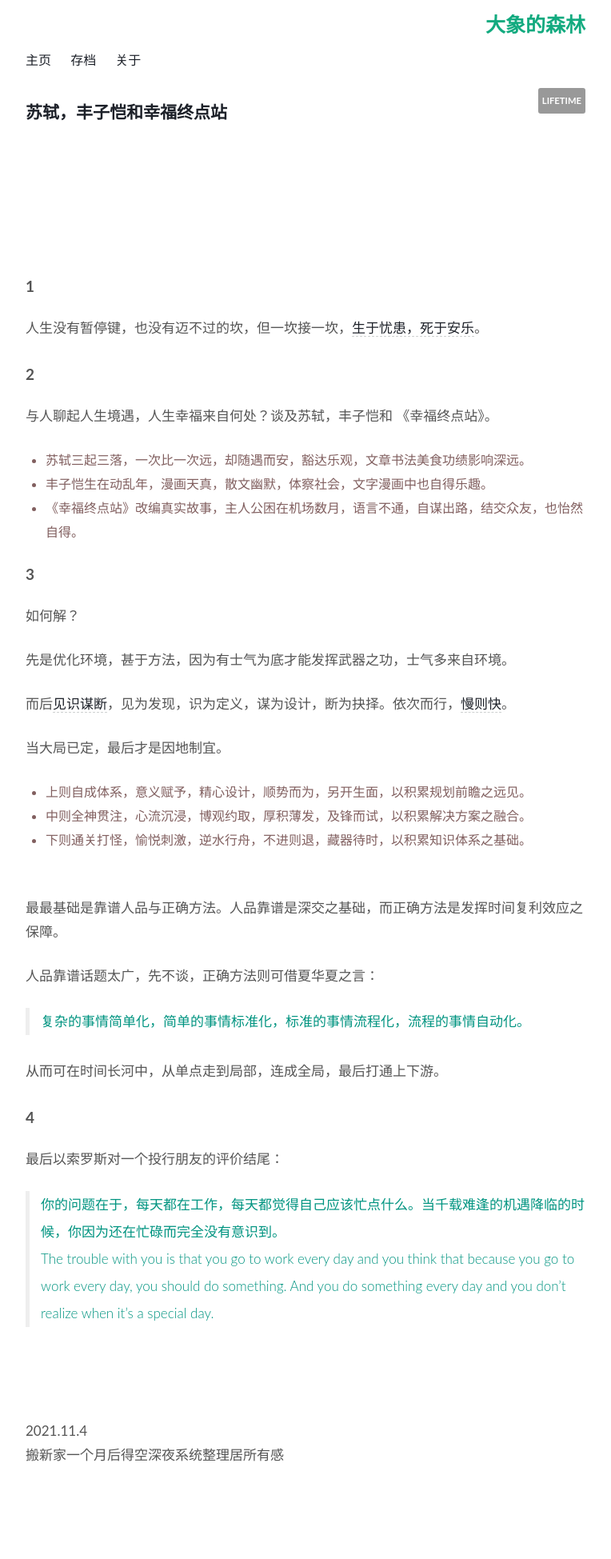
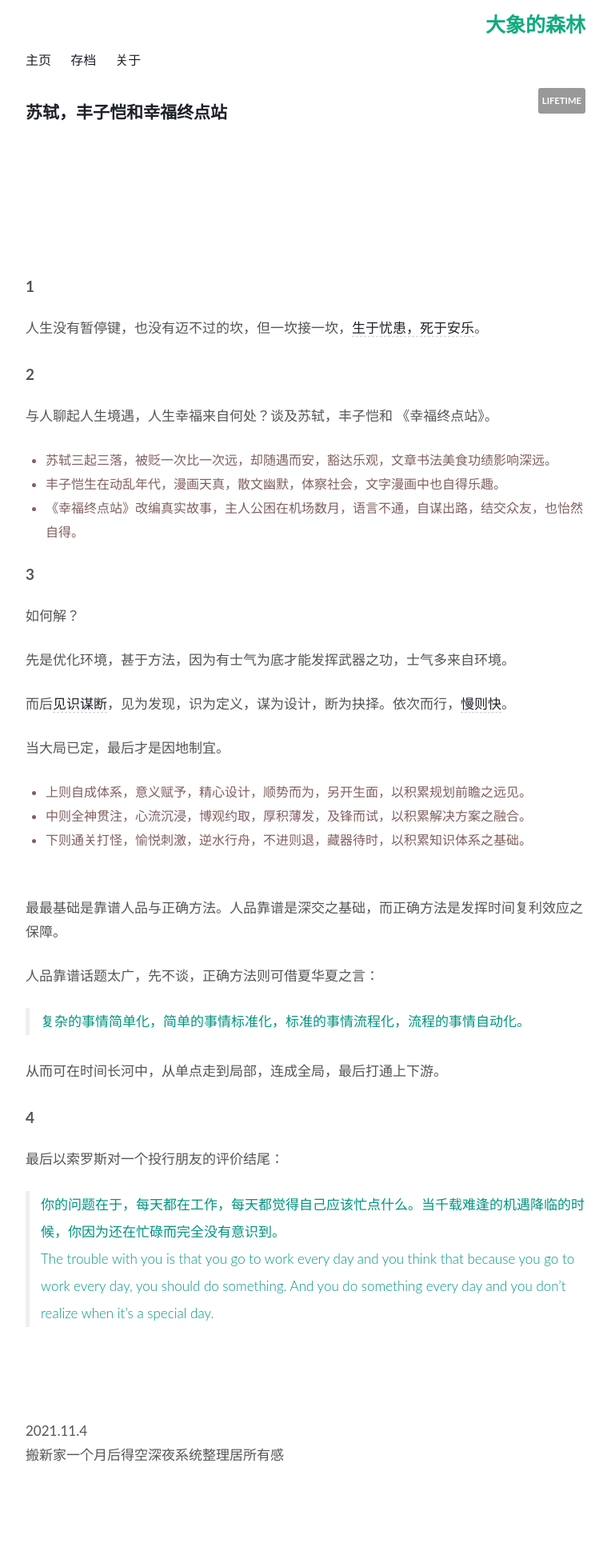
Before and after one commit to WillWang-X/willwang-x.github.io, a Jekyll site: the page built from _posts/blogs/2021-11-04-su-shi-and-env.md, in a window 1280 px wide. Shown: the whole page at 80% size, without its empty margins (258-1022 px from the left). Built offline with Jekyll 4.4.1, drawn with Linux system fonts in a browser that asks for light colours.

Commit message:
Make it more readable

```diff
--- a/_posts/blogs/2021-11-04-su-shi-and-env.md
+++ b/_posts/blogs/2021-11-04-su-shi-and-env.md
@@ -24,8 +24,8 @@
 
 与人聊起人生境遇，人生幸福来自何处？谈及苏轼，丰子恺和 《幸福终点站》。
 
-* 苏轼三起三落，一次比一次远，却随遇而安，豁达乐观，文章书法美食功绩影响深远。
-* 丰子恺生在动乱年，漫画天真，散文幽默，体察社会，文字漫画中也自得乐趣。
+* 苏轼三起三落，被贬一次比一次远，却随遇而安，豁达乐观，文章书法美食功绩影响深远。
+* 丰子恺生在动乱年代，漫画天真，散文幽默，体察社会，文字漫画中也自得乐趣。
 * 《幸福终点站》改编真实故事，主人公困在机场数月，语言不通，自谋出路，结交众友，也怡然自得。
 
 ## 3
```
